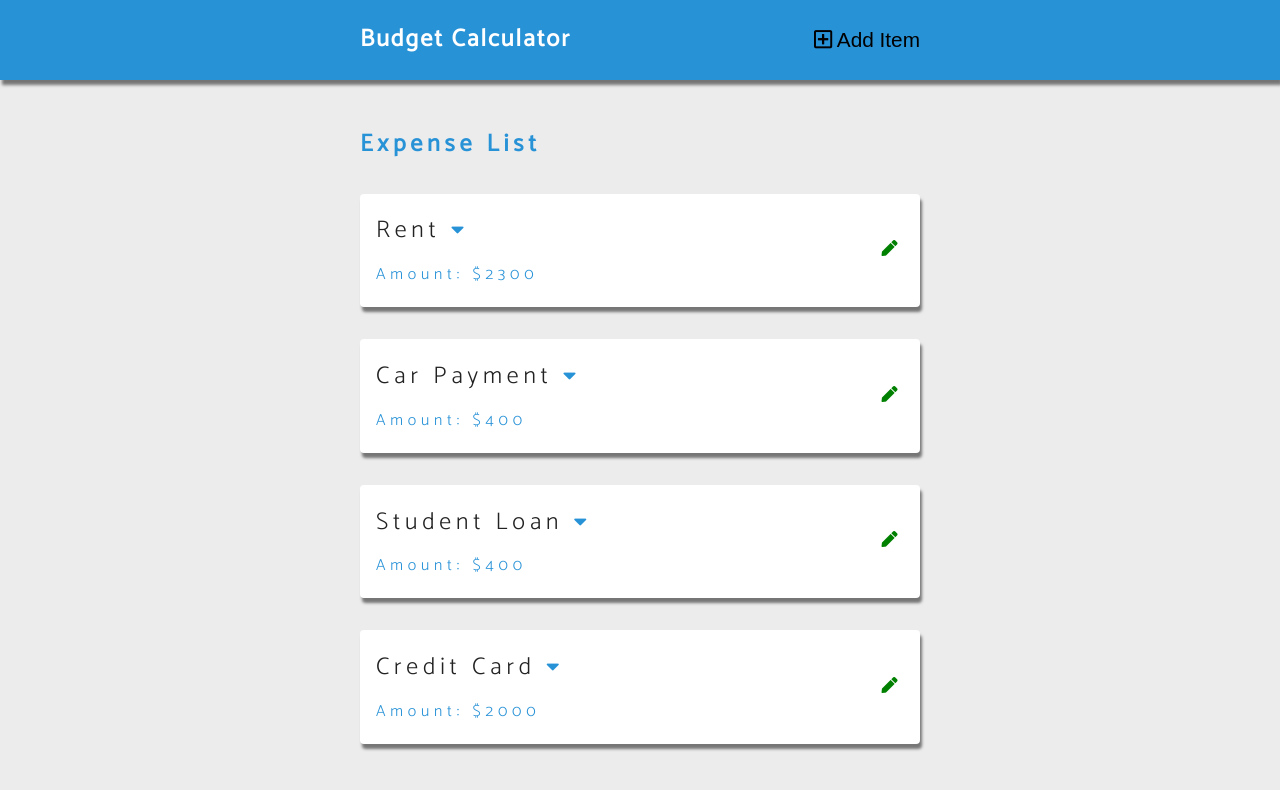
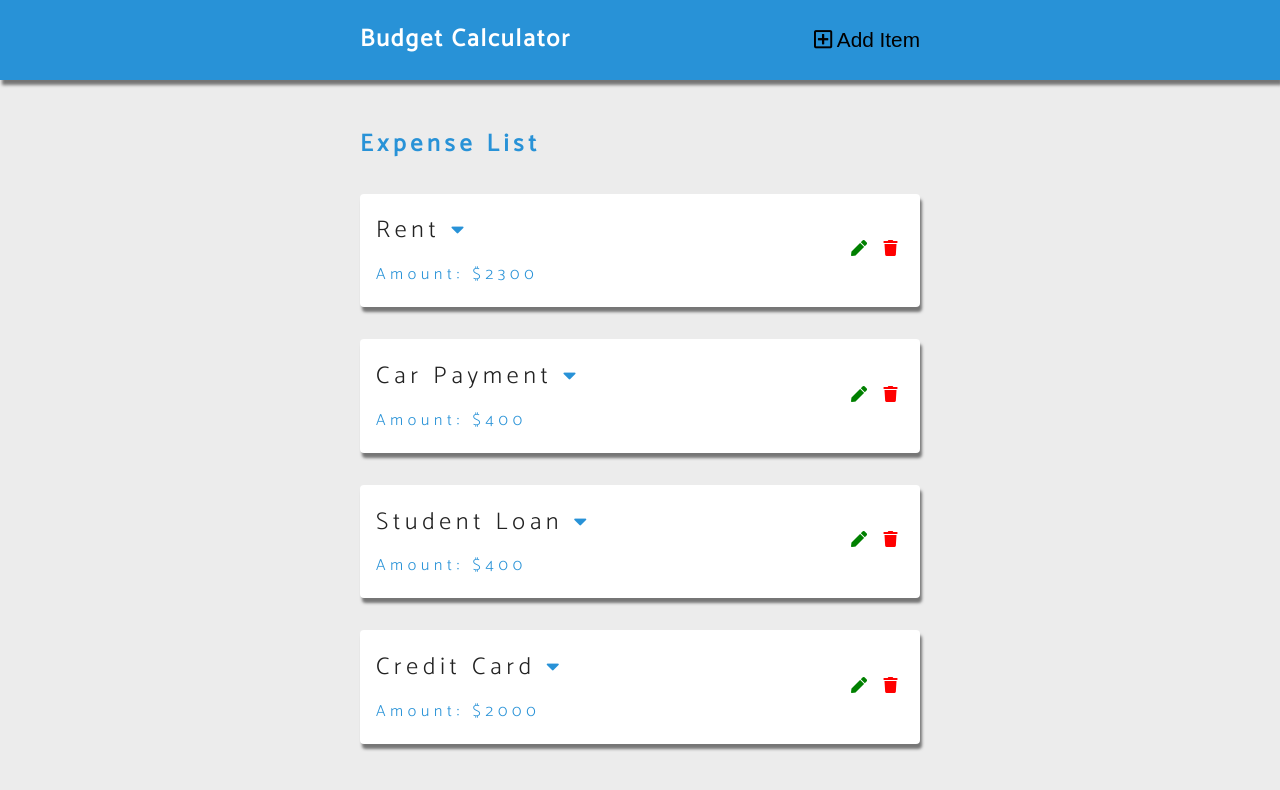
Before and after one commit to BeataJ/budget-calculator-svelte, a Svelte app: page / in a window 1280 px wide. Shown: the top 790 px of the page. Built offline with nearby package versions, Linux system fonts and the light colour scheme.

Commit message:
add delte btn

```diff
--- a/src/SingleExpense.svelte
+++ b/src/SingleExpense.svelte
@@ -14,5 +14,6 @@
   </div>
   <div class="expense-buttons">
     <button class="expense-btn edit-btn"><i class="fas fa-pen" /></button>
+    <button class="expense-btn delete-btn"><i class="fas fa-trash" /></button>
   </div>
 </article>
```
